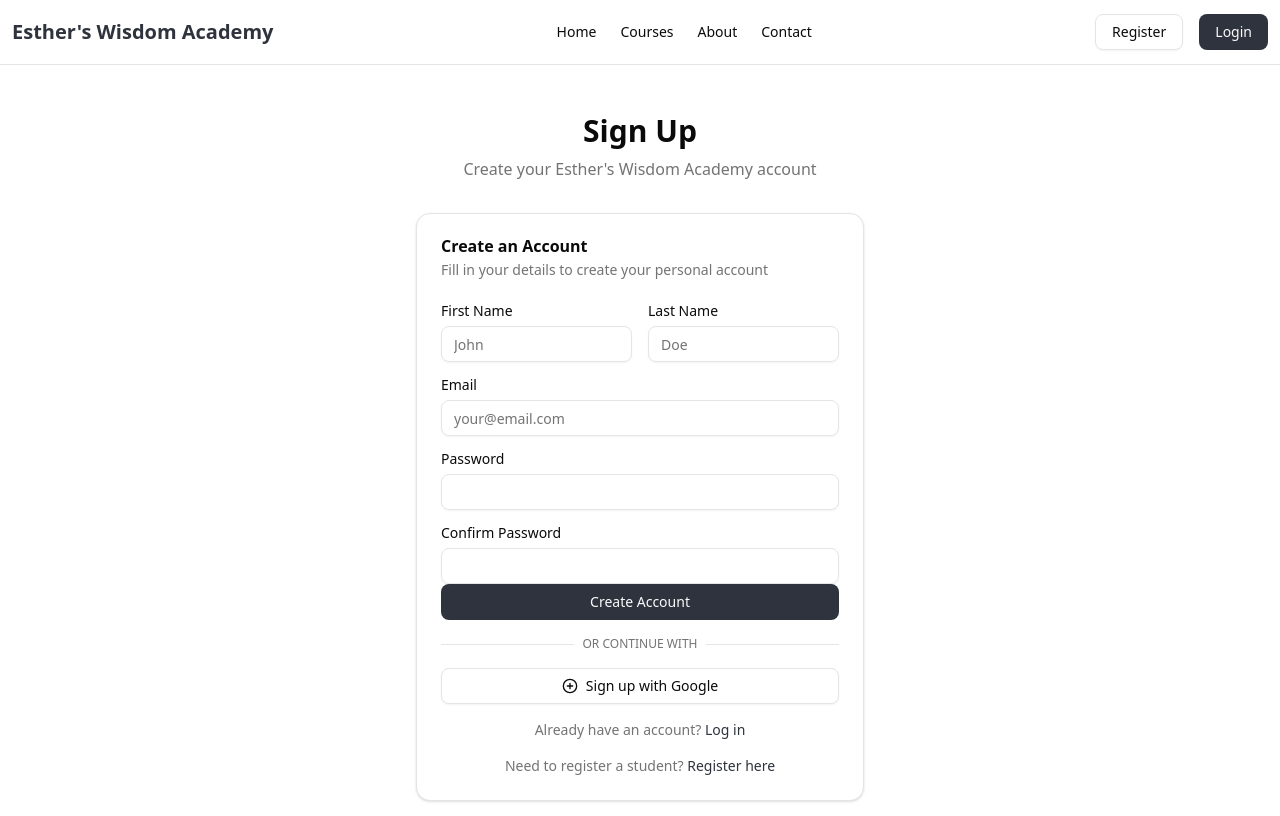
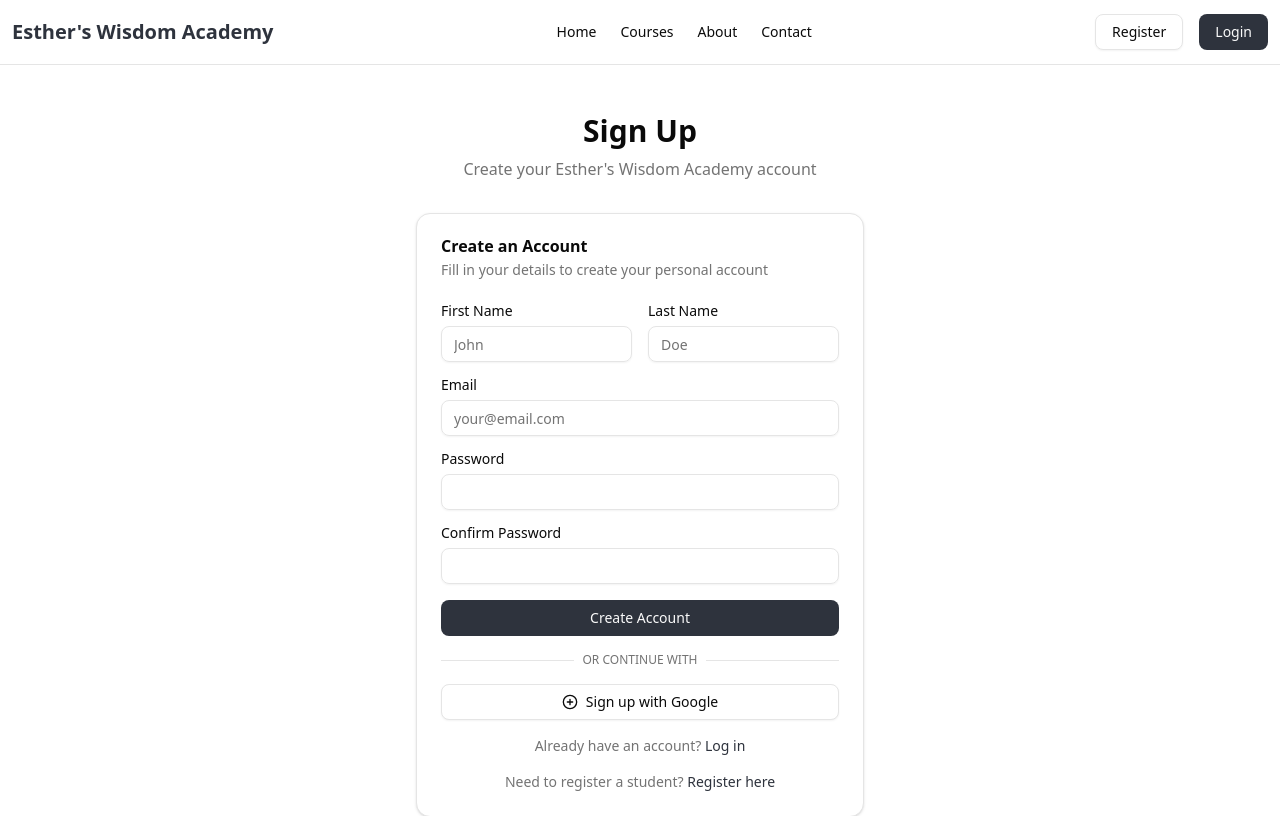
Before and after one commit to OsimFavour/estherrex-academy, a React (Vite) app: page /signup in a window 1280 px wide. Shown: the top 816 px of the page. Built offline with nearby package versions, Linux system fonts and the light colour scheme.

Commit message:
Update commit

```diff
--- a/src/pages/register-page/register-page.component.tsx
+++ b/src/pages/register-page/register-page.component.tsx
@@ -57,7 +57,7 @@ const RegisterPage = () => {
   };
 
   return (
-    <div className="container py-12">
+    <div className="container px-4 py-12">
       <div className="max-w-3xl mx-auto">
         <div className="text-center mb-8">
           <h1 className="text-3xl font-bold">Student Registration</h1>
--- a/src/pages/sign-up/sign-up.component.tsx
+++ b/src/pages/sign-up/sign-up.component.tsx
@@ -39,7 +39,7 @@ const SignUp = () => {
   };
 
   return (
-    <div className="container py-12 flex justify-center">
+    <div className="container py-12 px-4 flex justify-center">
       <div className="w-full max-w-md">
         <div className="text-center mb-8">
           <h1 className="text-3xl font-bold">Sign Up</h1>
@@ -104,7 +104,7 @@ const SignUp = () => {
                   onChange={handleChange}
                 />
               </div>
-              <div className="space-y-2">
+              <div className="space-y-2 pb-4">
                 <Label htmlFor="confirmPassword">Confirm Password</Label>
                 <Input
                   id="confirmPassword"
```
